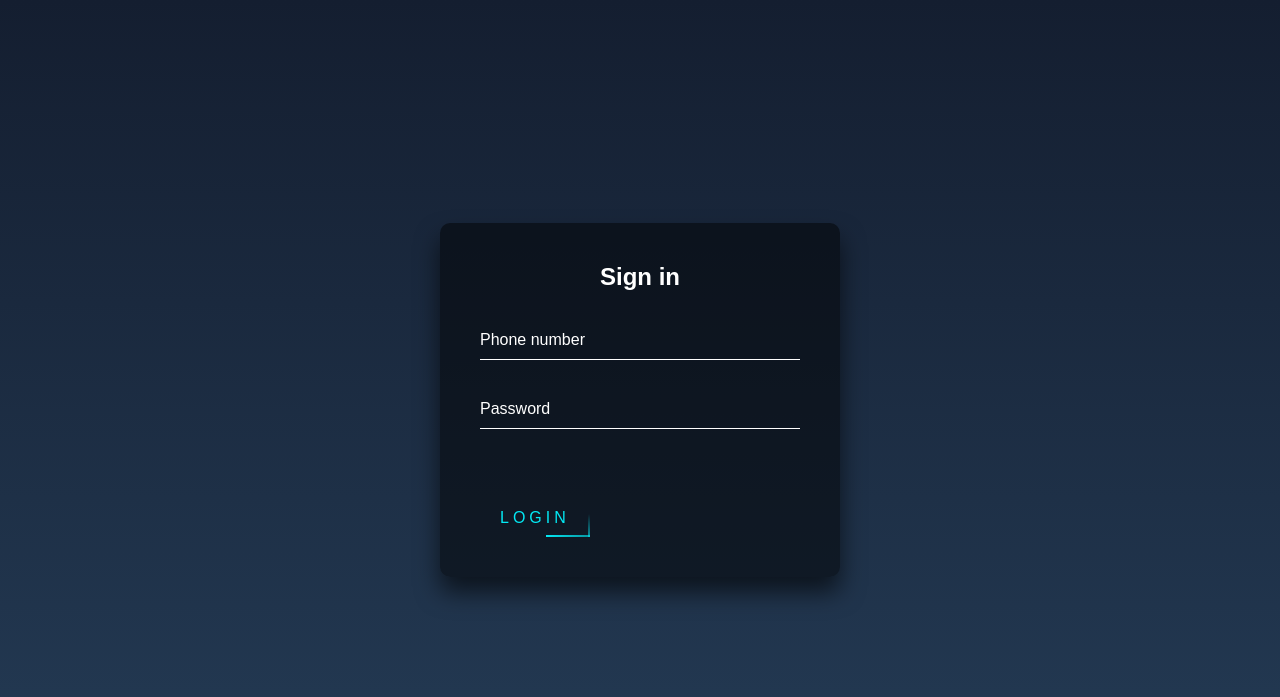
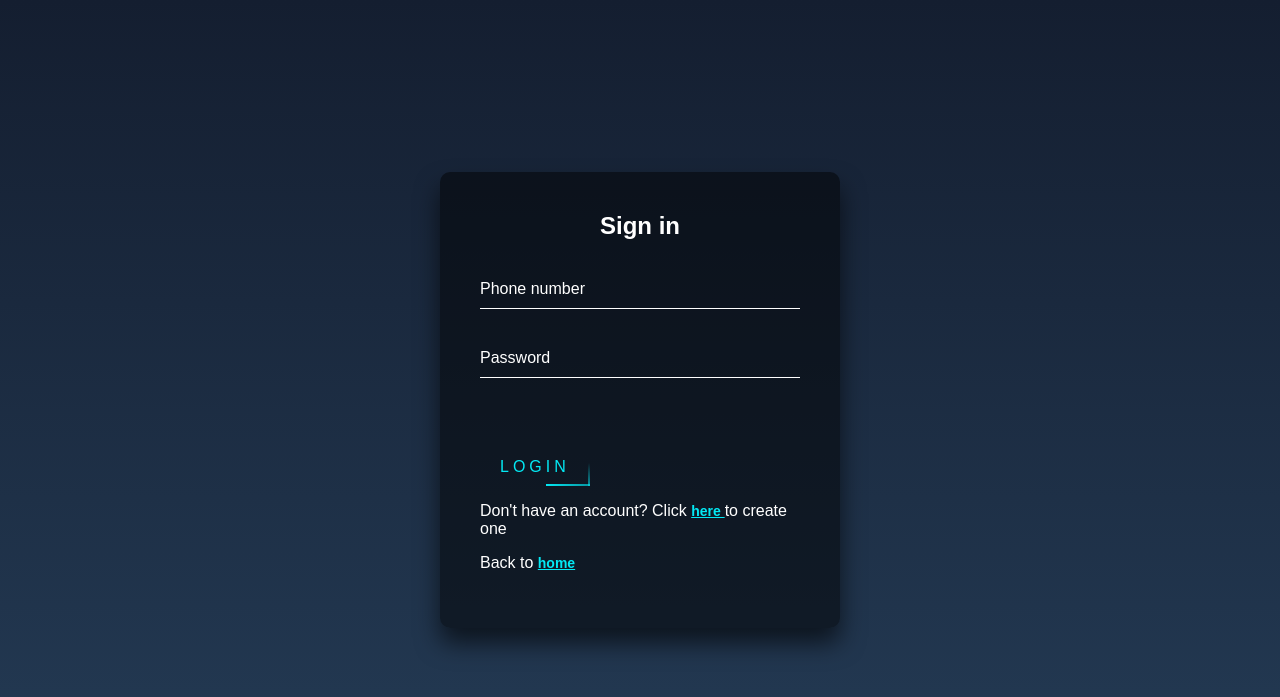
Before and after one commit to FardinMoghaddamPour/Online_Shopping_Store, a Django app: page /sign-in/ in a window 1280 px wide. Shown: the top 697 px of the page. Run offline with Django 5.2, Linux system fonts and the light colour scheme; parts of the project's set-up code (start-up, migrations or seed data) failed here and were passed over.

Commit message:
Add sign up and home page links to signin.html
description:
Added HTML code to include links for users to sign up for an account and to return to the home page in the signin.html template. The links are styled with specific colors, font sizes, and text decorations.

explanation:
1. Added a paragraph with a sign-up link for users who don't have an account yet.
2. Added another paragraph with a link to return to the home page.
3. Styled the links with custom colors, underlines, font weights, and font families to ensure they match the overall design of the page.

conclusion:
The signin.html template now includes user-friendly navigation links for signing up and returning to the home page.

```diff
--- a/templates/signin.html
+++ b/templates/signin.html
@@ -16,7 +16,7 @@
         {% if messages %}
         <ul class="messages">
             {% for message in messages %}
-                <li>{{ message }}</li>
+            <li>{{ message }}</li>
             {% endfor %}
         </ul>
         {% endif %}
@@ -38,6 +38,42 @@
                 Login
             </button>
         </form>
+        <div>
+            <p style="
+                    color: #fff;
+                ">
+                Don't have an account? Click
+                <span>
+                    <a href="{% url 'account:sign-up' %}" style="
+                        color: #03e9f4;
+                        text-decoration: underline;
+                        font-weight: bold;
+                        font-family: Arial, sans-serif;
+                        font-size: 14px;
+                    ">
+                        here
+                    </a>
+                </span>to create one
+            </p>
+        </div>
+        <div>
+            <p style="
+                    color: #fff;
+                ">
+                Back to
+                <span>
+                    <a href="{% url 'shop:home' %}" style="
+                        color: #03e9f4;
+                        text-decoration: underline;
+                        font-weight: bold;
+                        font-family: Arial, sans-serif;
+                        font-size: 14px;
+                    ">
+                        home
+                    </a>
+                </span>
+            </p>
+        </div>
     </div>
 </body>
 
```
